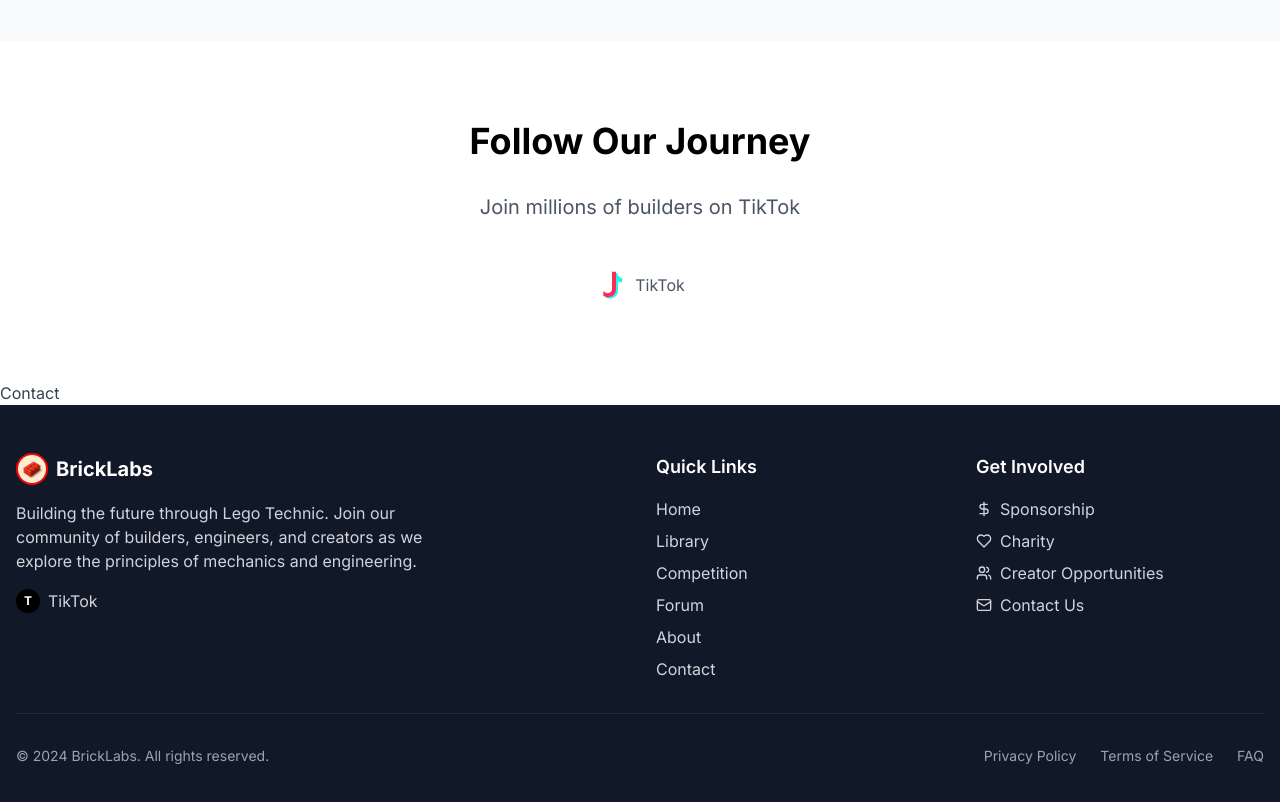
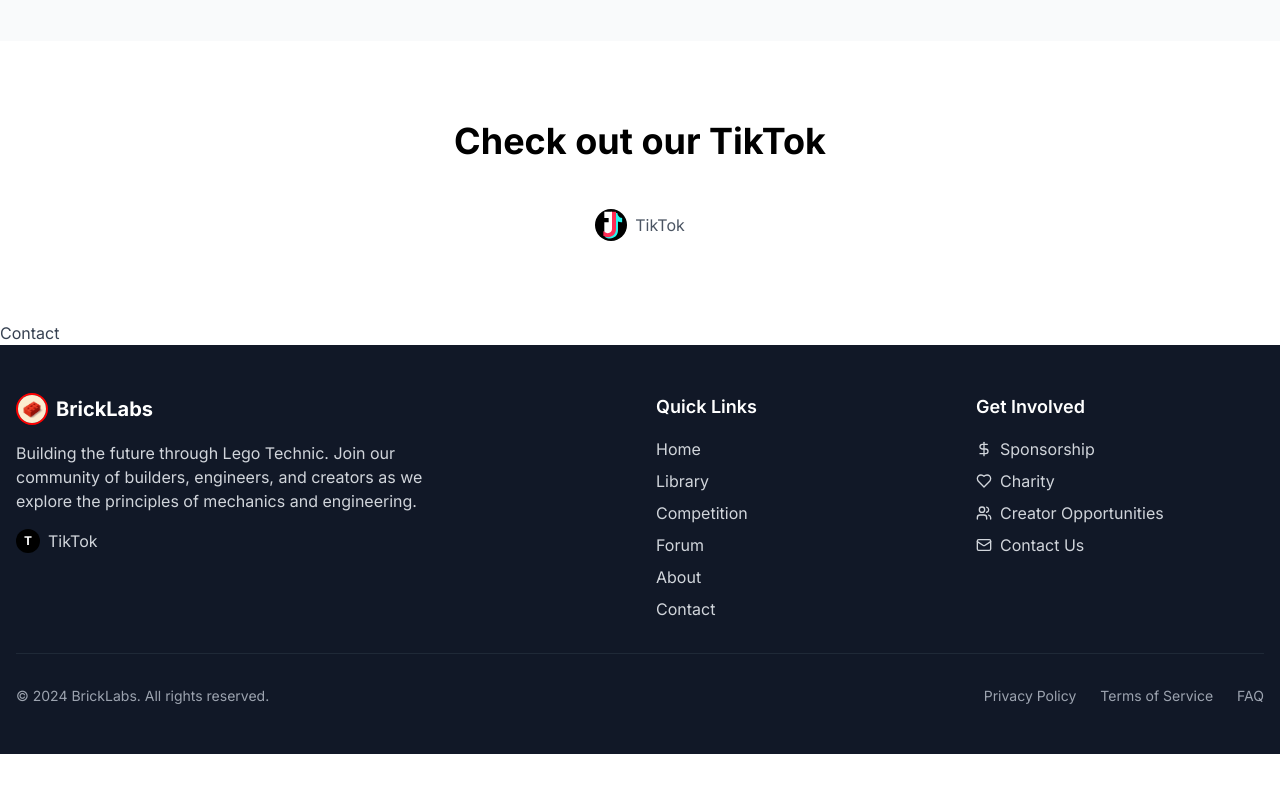
Before and after one commit to majidsafwaan2/bricklabs-website, a Next.js app: page / in a window 1280 px wide. Shown: the part 1640-2442 px from the top of the page. After the commit the page ends 2394 px from the top, so only its background shows below. Built offline with nearby package versions, Linux system fonts and the light colour scheme.

Commit message:
feat: TikTok logo black circle, new TikTok heading, move competition tabs further right

```diff
--- a/app/competition/page.tsx
+++ b/app/competition/page.tsx
@@ -81,7 +81,7 @@
       {/* Navigation Tabs */}
       <div className="bg-white border-b border-gray-200">
         <div className="container mx-auto px-4">
-          <div className="flex space-x-8 ml-0 md:ml-8">
+          <div className="flex space-x-8 ml-0 md:ml-24">
             {[
               { id: 'overview', label: 'Overview', icon: Trophy },
               { id: 'rules', label: 'Rules & Guidelines', icon: FileText },
--- a/app/page.tsx
+++ b/app/page.tsx
@@ -142,11 +142,11 @@
       {/* Social Media Section */}
       <section className="py-20 bg-white">
         <div className="container mx-auto px-4 text-center">
-          <h2 className="text-4xl font-bold mb-8">Follow Our Journey</h2>
-          <p className="text-xl text-gray-600 mb-12">Join millions of builders on TikTok</p>
+          <h2 className="text-4xl font-bold mb-8">Check out our TikTok</h2>
+          <p className="text-xl text-gray-600 mb-12"></p>
           <div className="flex justify-center gap-8">
             <a href="https://www.tiktok.com/@bricklabclips" target="_blank" rel="noopener noreferrer" className="flex items-center gap-2 text-gray-600 hover:text-primary-red transition-colors">
-              <span className="w-8 h-8 flex items-center justify-center">
+              <span className="w-8 h-8 flex items-center justify-center rounded-full bg-black">
                 {/* TikTok SVG */}
                 <svg viewBox="0 0 48 48" width="32" height="32" fill="none" xmlns="http://www.w3.org/2000/svg">
                   <g>
```
